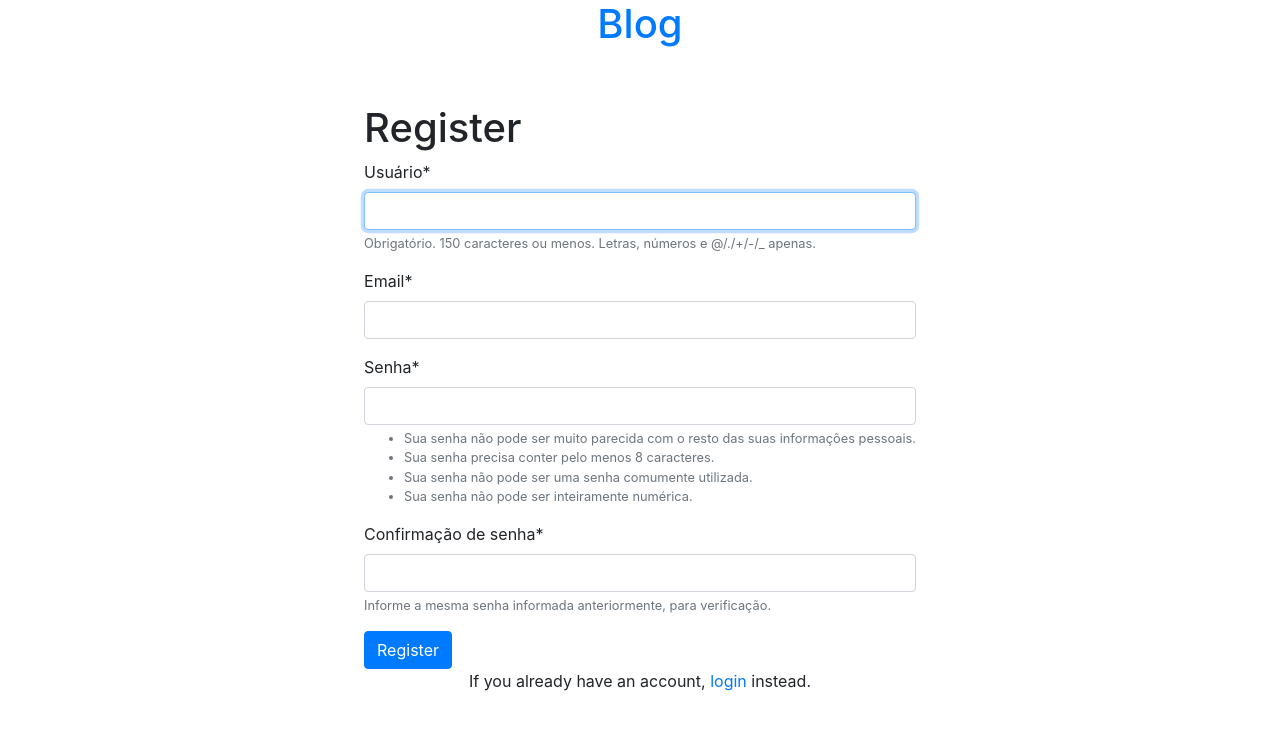
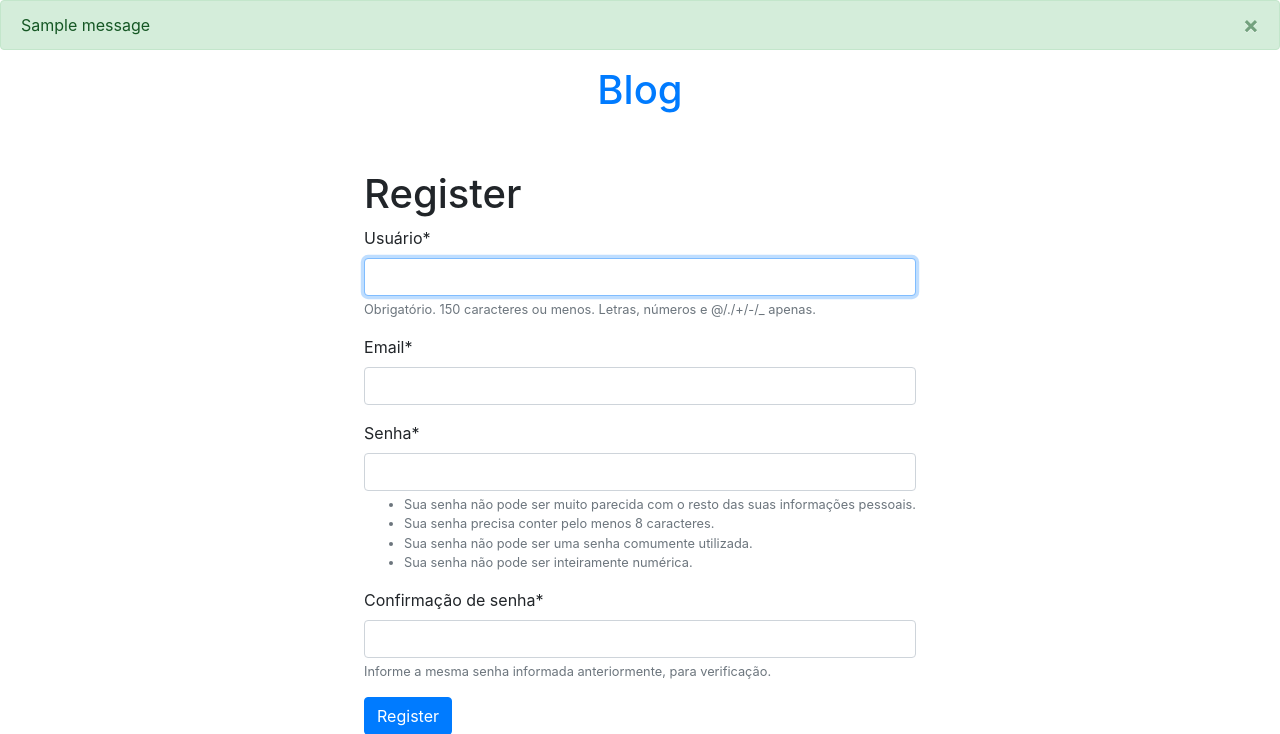
Before and after one commit to teonasnetto/django_simple_blog, a Django app: page /register/ in a window 1280 px wide. Shown: the part 56-790 px from the top of the page. Before the commit the page ends 747 px from the top, so only its background shows below. Run offline with Django 4.2, Linux system fonts and the light colour scheme; tables that the repository leaves empty hold one stand-in row (values such as "Sample post"); one stand-in notice (Sample message) is shown; some libraries are stand-ins or nearby versions.

Commit message:
add alerts and messages from bootstrap

```diff
--- a/sitemock/core/templates/core/base.html
+++ b/sitemock/core/templates/core/base.html
@@ -82,6 +82,8 @@
         </div>
     </nav>
 
+    {% include 'core/includes/messages.html' %}
+
     <div class="container">
         <div class="row justify-content-center">
             <div class="sm-col-12">
--- /dev/null
+++ b/sitemock/core/templates/core/includes/messages.html
@@ -0,0 +1,12 @@
+{% if messages %}
+    {% for message in messages %}
+        <div class="container-fluid p-0">
+            <div class="alert {{ message.tags }} alert-dismissible" role="alert" >
+                <button type="button" class="close" data-dismiss="alert" aria-label="Close">
+                <span aria-hidden="True">&times;</span>
+                </button>
+                {{ message }}
+            </div>
+        </div>
+    {% endfor %}
+{% endif %}
--- a/sitemock/core/views.py
+++ b/sitemock/core/views.py
@@ -50,6 +50,7 @@ def login_request(request):
 				messages.error(request,"Invalid username or password.")
 		else:
 			messages.error(request,"Invalid username or password.")
+		return redirect("core:login")
 	else:
 		form = AuthenticationForm()
 	return render(request=request, template_name="core/login.html", context={"login_form":form})
```
Also changed, not shown: sitemock/settings.py (+10 -0 lines).
